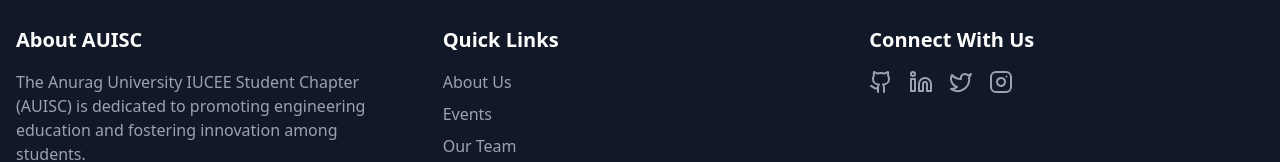
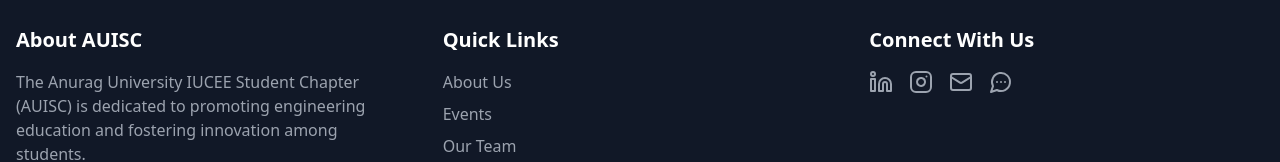
Before and after one commit to shivasai1807/WEBSITE-AUISC, a React (Vite) app: page / in a window 1280 px wide. Shown: the part 1410-1572 px from the top of the page. Built offline with nearby package versions, Linux system fonts and the light colour scheme.

Commit message:
footer links

```diff
--- a/src/components/layout/Footer.jsx
+++ b/src/components/layout/Footer.jsx
@@ -1,13 +1,13 @@
-import { Github, Linkedin, Twitter, Instagram } from 'lucide-react';
+import { Linkedin, Instagram, Mail, MessageCircleMore } from 'lucide-react';
 
 const Footer = () => {
   const currentYear = new Date().getFullYear();
 
   const socialLinks = [
-    { icon: Github, href: 'https://github.com/auisc', label: 'GitHub' },
-    { icon: Linkedin, href: 'https://linkedin.com/company/auisc', label: 'LinkedIn' },
-    { icon: Twitter, href: 'https://twitter.com/auisc', label: 'Twitter' },
-    { icon: Instagram, href: 'https://instagram.com/auisc', label: 'Instagram' },
+    { icon: Linkedin, href: 'https://www.linkedin.com/in/iucee-au-37163a310', label: 'LinkedIn' },
+    { icon: Instagram, href: 'https://www.instagram.com/iucee.au', label: 'Instagram' },
+    { icon: Mail, href: 'mailto:auiucee@gmail.com', label: 'Email' },
+    { icon: MessageCircleMore, href: 'https://whatsapp.com/channel/0029VacEQKs9cDDaV22u2K2g', label: 'WhatsApp Channel' },
   ];
 
   return (
@@ -50,7 +50,7 @@
             </ul>
           </div>
 
-          {/* Contact Info */}
+          {/* Connect With Us */}
           <div>
             <h3 className="text-xl font-bold mb-4">Connect With Us</h3>
             <div className="flex space-x-4">
```
